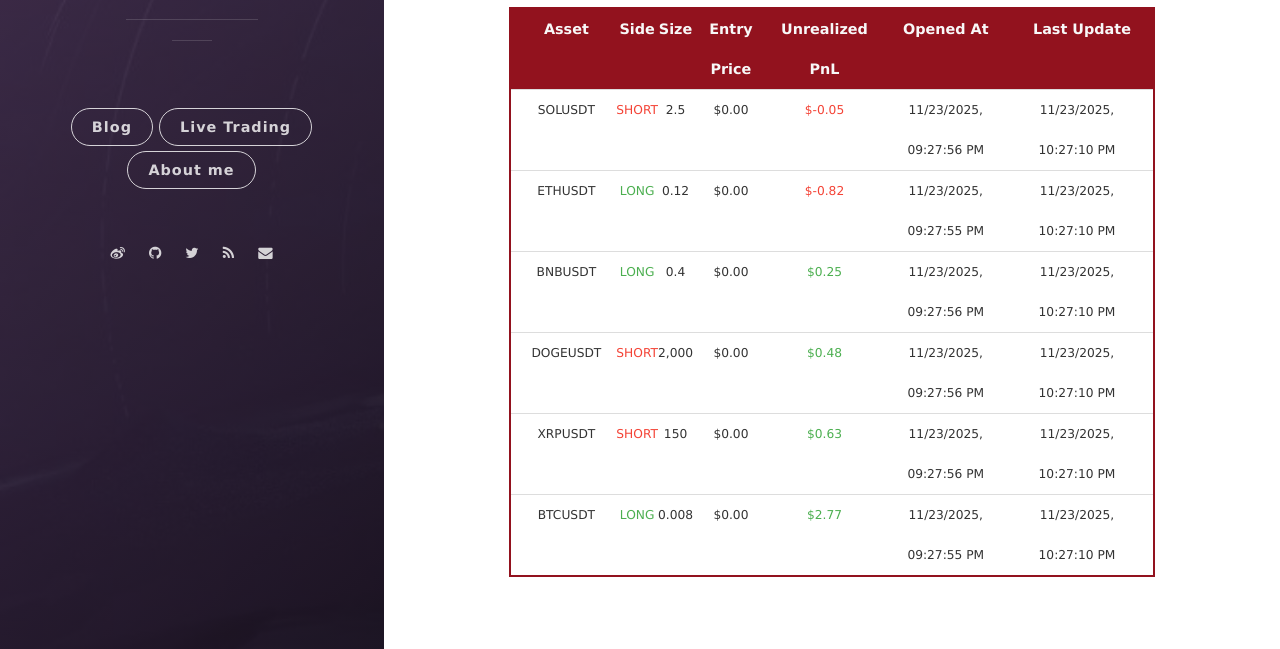
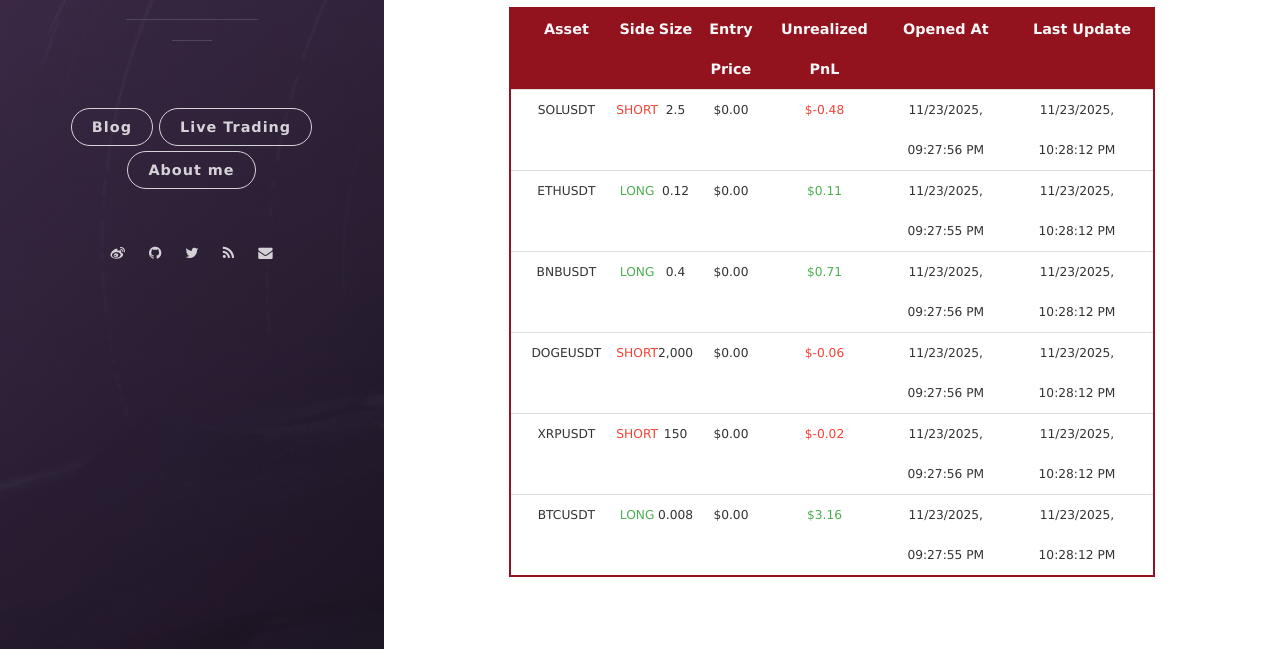
Before and after one commit to leeyegy/leeyegy.github.io, a Jekyll site: the page built from live-trading.html, in a window 1280 px wide and 1269 px high. Shown: the part 592-1241 px from the top of the window. Built offline with Jekyll 4.4.1, drawn with Linux system fonts in a browser that asks for light colours; nearby versions of some CDN libraries.

Commit message:
AccountMonitor: refresh positions 2025-11-24T06:28:12+08:00

```diff
--- a/assets/data/binance/positions.json
+++ b/assets/data/binance/positions.json
@@ -4,53 +4,53 @@
     "side": "SHORT",
     "size": 2.5,
     "entryPrice": 0.0,
-    "unrealizedPnl": -0.04963735,
+    "unrealizedPnl": -0.475,
     "openedAt": "2025-11-24T05:27:56+08:00",
-    "reportedAt": "2025-11-24T06:27:10+08:00"
+    "reportedAt": "2025-11-24T06:28:12+08:00"
   },
   {
     "symbol": "ETHUSDT",
     "side": "LONG",
     "size": 0.12,
     "entryPrice": 0.0,
-    "unrealizedPnl": -0.82224744,
+    "unrealizedPnl": 0.1092,
     "openedAt": "2025-11-24T05:27:55+08:00",
-    "reportedAt": "2025-11-24T06:27:10+08:00"
+    "reportedAt": "2025-11-24T06:28:12+08:00"
   },
   {
     "symbol": "BNBUSDT",
     "side": "LONG",
     "size": 0.4,
     "entryPrice": 0.0,
-    "unrealizedPnl": 0.2489443,
+    "unrealizedPnl": 0.70988274,
     "openedAt": "2025-11-24T05:27:56+08:00",
-    "reportedAt": "2025-11-24T06:27:10+08:00"
+    "reportedAt": "2025-11-24T06:28:12+08:00"
   },
   {
     "symbol": "DOGEUSDT",
     "side": "SHORT",
     "size": 2000.0,
     "entryPrice": 0.0,
-    "unrealizedPnl": 0.48,
+    "unrealizedPnl": -0.06,
     "openedAt": "2025-11-24T05:27:56+08:00",
-    "reportedAt": "2025-11-24T06:27:10+08:00"
+    "reportedAt": "2025-11-24T06:28:12+08:00"
   },
   {
     "symbol": "XRPUSDT",
     "side": "SHORT",
     "size": 150.0,
     "entryPrice": 0.0,
-    "unrealizedPnl": 0.63,
+    "unrealizedPnl": -0.015,
     "openedAt": "2025-11-24T05:27:56+08:00",
-    "reportedAt": "2025-11-24T06:27:10+08:00"
+    "reportedAt": "2025-11-24T06:28:12+08:00"
   },
   {
     "symbol": "BTCUSDT",
     "side": "LONG",
     "size": 0.008,
     "entryPrice": 0.0,
-    "unrealizedPnl": 2.7654,
+    "unrealizedPnl": 3.15966573,
     "openedAt": "2025-11-24T05:27:55+08:00",
-    "reportedAt": "2025-11-24T06:27:10+08:00"
+    "reportedAt": "2025-11-24T06:28:12+08:00"
   }
 ]
```
